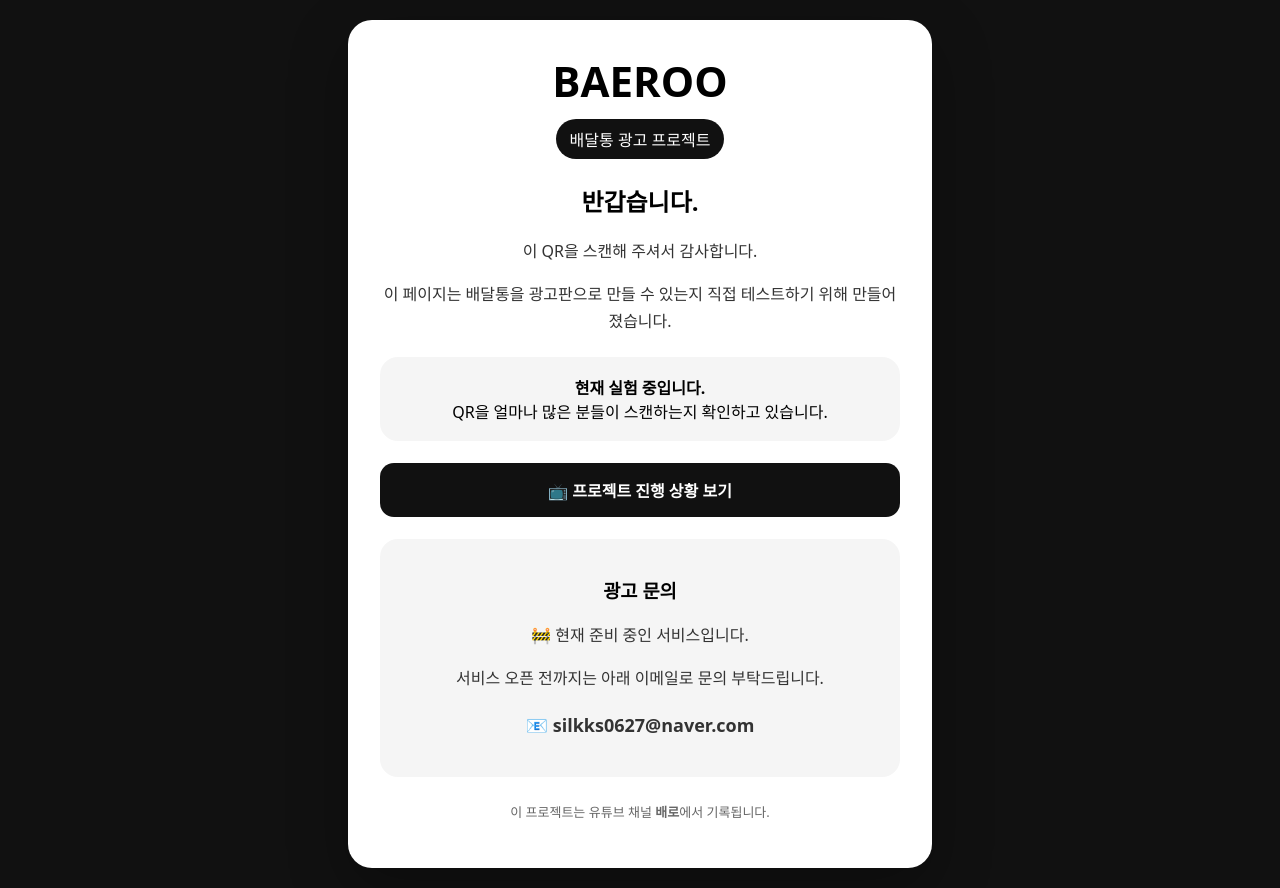
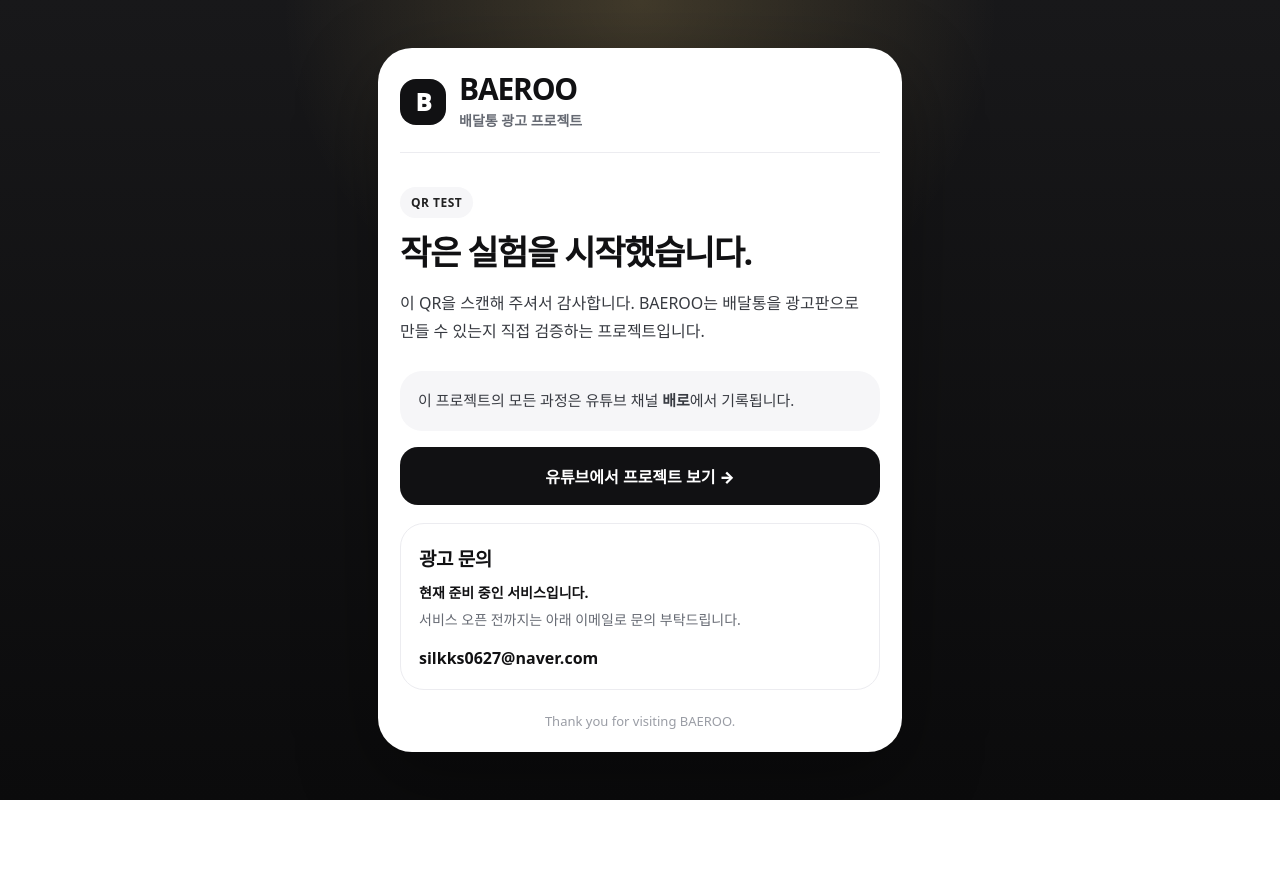
Before and after one commit to silkks/baeroo-site, a plain HTML site: page index.html in a window 1280 px wide. After the commit the page ends 800 px from the top, so only its background shows below. Drawn offline with Linux system fonts and the light colour scheme.

Commit message:
Add files via upload

```diff
--- a/index.html
+++ b/index.html
@@ -1,10 +1,10 @@
 <!DOCTYPE html>
 <html lang="ko">
 <head>
-<meta charset="UTF-8">
-<meta name="viewport" content="width=device-width, initial-scale=1.0">
-<title>BAEROO</title>
-<!-- Google tag (gtag.js) -->
+  <meta charset="UTF-8" />
+  <meta name="viewport" content="width=device-width, initial-scale=1.0" />
+  <title>BAEROO | 배달통 광고 프로젝트</title>
+  <!-- Google tag (gtag.js) -->
 <script async src="https://www.googletagmanager.com/gtag/js?id=G-MLBFRRW8YX"></script>
 <script>
   window.dataLayer = window.dataLayer || [];
@@ -13,37 +13,47 @@
 
   gtag('config', 'G-MLBFRRW8YX');
 </script>
-<link rel="stylesheet" href="style.css">
+  <link rel="stylesheet" href="style.css" />
 </head>
 <body>
-<div class="wrap">
-<div class="card">
-<h1>BAEROO</h1>
-<div class="pill">배달통 광고 프로젝트</div>
+  <main class="page">
+    <section class="card">
+      <div class="brand">
+        <div class="mark">B</div>
+        <div>
+          <h1>BAEROO</h1>
+          <p>배달통 광고 프로젝트</p>
+        </div>
+      </div>
 
-<h2>반갑습니다.</h2>
+      <div class="hero">
+        <span class="badge">QR TEST</span>
+        <h2>작은 실험을 시작했습니다.</h2>
+        <p>
+          이 QR을 스캔해 주셔서 감사합니다.
+          BAEROO는 배달통을 광고판으로 만들 수 있는지 직접 검증하는 프로젝트입니다.
+        </p>
+      </div>
 
-<p>이 QR을 스캔해 주셔서 감사합니다.</p>
+      <div class="info">
+        <p>
+          이 프로젝트의 모든 과정은 유튜브 채널 <strong>배로</strong>에서 기록됩니다.
+        </p>
+      </div>
 
-<p>이 페이지는 배달통을 광고판으로 만들 수 있는지 직접 테스트하기 위해 만들어졌습니다.</p>
+      <a class="youtube" href="https://www.youtube.com/@baero_9" target="_blank" rel="noopener noreferrer">
+        유튜브에서 프로젝트 보기 →
+      </a>
 
-<div class="box">
-<b>현재 실험 중입니다.</b><br>
-QR을 얼마나 많은 분들이 스캔하는지 확인하고 있습니다.
-</div>
+      <div class="contact">
+        <h3>광고 문의</h3>
+        <p class="ready">현재 준비 중인 서비스입니다.</p>
+        <p>서비스 오픈 전까지는 아래 이메일로 문의 부탁드립니다.</p>
+        <a href="mailto:silkks0627@naver.com">silkks0627@naver.com</a>
+      </div>
 
-<a class="btn" href="https://www.youtube.com/@baero_9" target="_blank" rel="noopener noreferrer">📺 프로젝트 진행 상황 보기</a>
-
-<div class="box">
-<h3>광고 문의</h3>
-<p>🚧 현재 준비 중인 서비스입니다.</p>
-<p>서비스 오픈 전까지는 아래 이메일로 문의 부탁드립니다.</p>
-<p class="email">📧 silkks0627@naver.com</p>
-</div>
-
-<p class="foot">이 프로젝트는 유튜브 채널 <b>배로</b>에서 기록됩니다.</p>
-
-</div>
-</div>
+      <footer>Thank you for visiting BAEROO.</footer>
+    </section>
+  </main>
 </body>
 </html>
--- a/style.css
+++ b/style.css
@@ -1,10 +1,205 @@
-body{margin:0;background:#111;font-family:system-ui,sans-serif}
-.wrap{display:grid;place-items:center;min-height:100vh;padding:20px}
-.card{max-width:520px;width:100%;background:#fff;border-radius:24px;padding:32px;text-align:center;box-shadow:0 20px 60px rgba(0,0,0,.3)}
-h1{margin:0;font-size:42px}h2{margin-top:24px}
-.pill{display:inline-block;background:#111;color:#fff;padding:8px 14px;border-radius:999px;margin-top:10px}
-p{line-height:1.7;color:#333}
-.box{background:#f5f5f5;border-radius:18px;padding:18px;margin-top:22px}
-.btn{display:block;margin-top:22px;background:#111;color:#fff;text-decoration:none;padding:15px;border-radius:14px;font-weight:700}
-.email{font-weight:800;font-size:18px;word-break:break-all}
-.foot{margin-top:24px;color:#666;font-size:13px}
+* {
+  box-sizing: border-box;
+}
+
+:root {
+  --bg: #0b0b0c;
+  --card: #ffffff;
+  --text: #111113;
+  --muted: #666a73;
+  --line: #ececf0;
+  --soft: #f6f6f8;
+}
+
+body {
+  margin: 0;
+  min-height: 100vh;
+  font-family: system-ui, -apple-system, BlinkMacSystemFont, "Segoe UI", sans-serif;
+  background:
+    radial-gradient(circle at 50% 0%, rgba(255, 215, 120, 0.18), transparent 35%),
+    linear-gradient(180deg, #18181a 0%, var(--bg) 100%);
+  color: var(--text);
+}
+
+.page {
+  width: min(100%, 560px);
+  min-height: 100vh;
+  margin: 0 auto;
+  padding: 26px 18px;
+  display: grid;
+  place-items: center;
+}
+
+.card {
+  width: 100%;
+  background: var(--card);
+  border-radius: 34px;
+  padding: 26px 22px 22px;
+  box-shadow: 0 26px 80px rgba(0, 0, 0, 0.34);
+  animation: rise 0.5s ease-out;
+}
+
+.brand {
+  display: flex;
+  align-items: center;
+  gap: 13px;
+  padding-bottom: 22px;
+  border-bottom: 1px solid var(--line);
+}
+
+.mark {
+  width: 46px;
+  height: 46px;
+  border-radius: 16px;
+  display: grid;
+  place-items: center;
+  background: #111113;
+  color: #fff;
+  font-size: 24px;
+  font-weight: 950;
+  letter-spacing: -1px;
+}
+
+h1 {
+  margin: 0;
+  font-size: 30px;
+  line-height: 1;
+  letter-spacing: -1.2px;
+}
+
+.brand p {
+  margin: 6px 0 0;
+  color: var(--muted);
+  font-size: 14px;
+  font-weight: 700;
+}
+
+.hero {
+  padding: 34px 0 22px;
+}
+
+.badge {
+  display: inline-block;
+  margin-bottom: 14px;
+  padding: 7px 11px;
+  border-radius: 999px;
+  background: var(--soft);
+  color: #222;
+  font-size: 12px;
+  font-weight: 900;
+  letter-spacing: 0.5px;
+}
+
+h2 {
+  margin: 0;
+  font-size: 34px;
+  line-height: 1.18;
+  letter-spacing: -1.4px;
+}
+
+.hero p {
+  margin: 18px 0 0;
+  color: #373a40;
+  line-height: 1.72;
+  font-size: 16px;
+  word-break: keep-all;
+}
+
+.info {
+  margin-top: 4px;
+  padding: 18px;
+  border-radius: 22px;
+  background: var(--soft);
+}
+
+.info p {
+  margin: 0;
+  color: #383b42;
+  line-height: 1.58;
+  font-size: 15px;
+  word-break: keep-all;
+}
+
+.youtube {
+  display: block;
+  margin-top: 16px;
+  padding: 17px 18px;
+  border-radius: 18px;
+  background: #111113;
+  color: #fff;
+  text-align: center;
+  text-decoration: none;
+  font-size: 16px;
+  font-weight: 950;
+  transition: transform 0.16s ease, opacity 0.16s ease;
+}
+
+.youtube:active {
+  transform: scale(0.98);
+  opacity: 0.9;
+}
+
+.contact {
+  margin-top: 18px;
+  padding: 20px 18px;
+  border: 1px solid var(--line);
+  border-radius: 24px;
+  background: #fff;
+}
+
+.contact h3 {
+  margin: 0 0 10px;
+  font-size: 19px;
+  letter-spacing: -0.4px;
+}
+
+.contact p {
+  margin: 6px 0;
+  color: var(--muted);
+  line-height: 1.55;
+  font-size: 14px;
+  word-break: keep-all;
+}
+
+.contact .ready {
+  color: #111113;
+  font-weight: 800;
+}
+
+.contact a {
+  display: inline-block;
+  margin-top: 10px;
+  color: #111113;
+  font-weight: 900;
+  text-decoration: none;
+  word-break: break-all;
+}
+
+footer {
+  margin-top: 22px;
+  color: #9a9da5;
+  text-align: center;
+  font-size: 13px;
+}
+
+@keyframes rise {
+  from {
+    opacity: 0;
+    transform: translateY(12px);
+  }
+  to {
+    opacity: 1;
+    transform: translateY(0);
+  }
+}
+
+@media (max-width: 420px) {
+  .card {
+    border-radius: 28px;
+    padding: 24px 18px 20px;
+  }
+
+  h2 {
+    font-size: 30px;
+  }
+}
```
Also changed, not shown: 1 other file.
